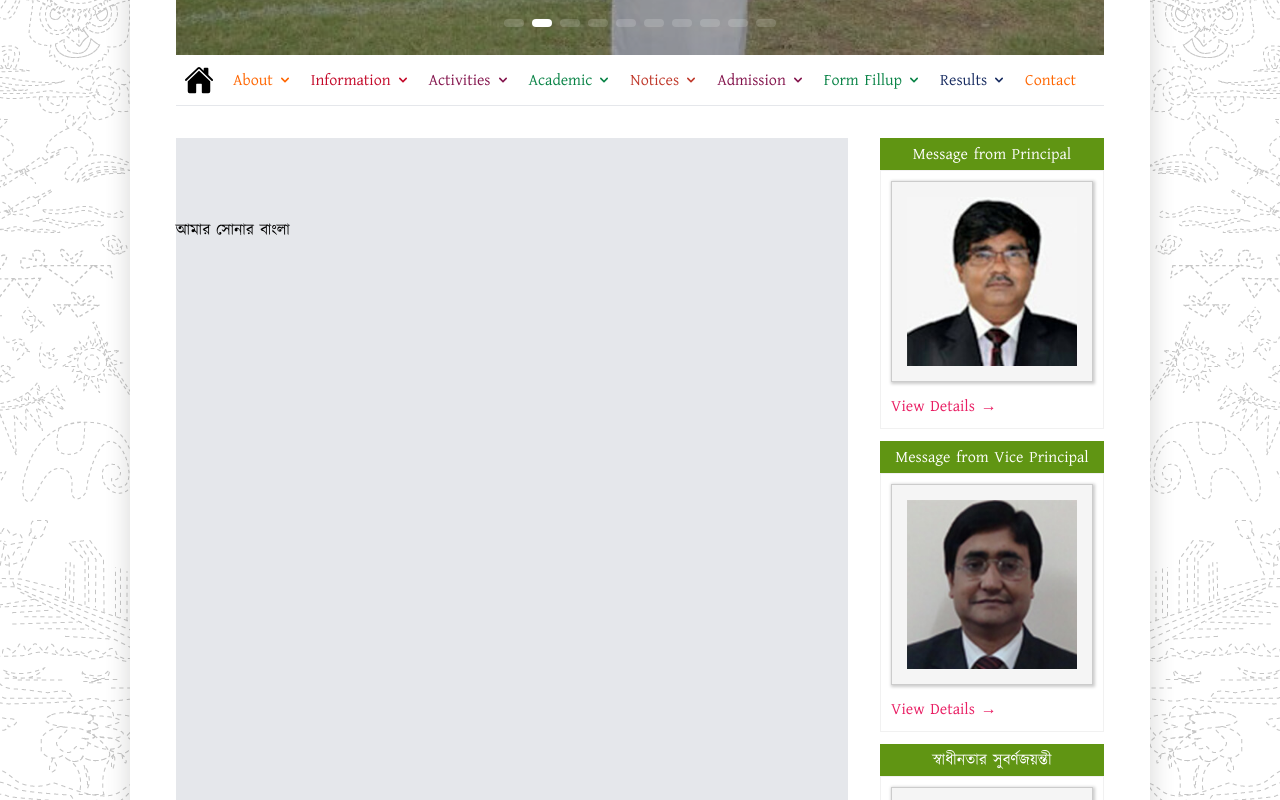
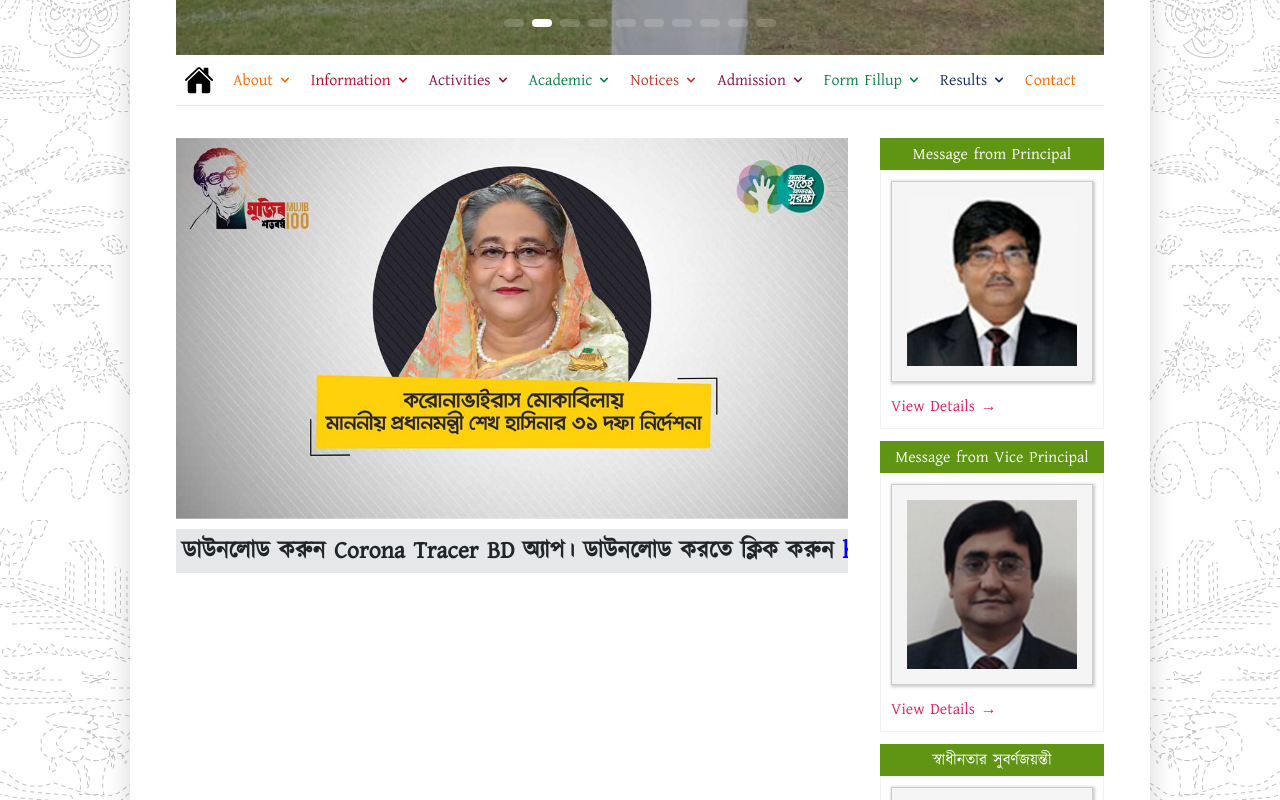
Before and after one commit to Iamparves/new-govt-degree-college, a Next.js app: page / in a window 1280 px wide. Shown: the part 460-1260 px from the top of the page. Built offline with nearby package versions, Linux system fonts and the light colour scheme.

Commit message:
home banner done

```diff
--- a/package.json
+++ b/package.json
@@ -14,6 +14,7 @@
     "postcss": "8.4.29",
     "react": "18.2.0",
     "react-dom": "18.2.0",
+    "react-fast-marquee": "^1.6.0",
     "react-icons": "^4.10.1",
     "rsuite": "^5.38.0",
     "swiper": "^10.2.0",
--- /dev/null
+++ b/src/app/loading.jsx
@@ -0,0 +1,13 @@
+"use client";
+
+import { Loader } from "rsuite";
+
+const Loading = () => {
+  return (
+    <div>
+      <Loader center content="loading" />
+    </div>
+  );
+};
+
+export default Loading;
--- /dev/null
+++ b/src/app/not-found.jsx
@@ -0,0 +1,11 @@
+const NotFound = () => {
+  return (
+    <div>
+      <h1 className="p-10 text-center text-3xl font-bold text-red-500">
+        404 Page Not Found
+      </h1>
+    </div>
+  );
+};
+
+export default NotFound;
--- a/src/app/page.jsx
+++ b/src/app/page.jsx
@@ -1,10 +1,10 @@
+import HomeBanner from "@/components/HomeBanner";
+
 const Page = () => {
   return (
-    <div className="">
-      <div className="h-screen bg-gray-200 py-20">
-        <h1>আমার সোনার বাংলা</h1>
-      </div>
-    </div>
+    <>
+      <HomeBanner />
+    </>
   );
 };
 
--- a/src/components/Header.jsx
+++ b/src/components/Header.jsx
@@ -49,7 +49,7 @@
                   src={slide}
                   fill
                   className="object-cover"
-                  sizes="(max-width: 1200px) 960px"
+                  sizes="(min-width: 1000px) 868px, (min-width: 780px) calc(70vw + 202px), (min-width: 580px) 508px, 92.31vw"
                   alt=""
                 />
                 <div className="absolute left-0 top-0 h-full w-full bg-black/30"></div>
@@ -66,6 +66,7 @@
               alt="Mountains"
               src="/header-slider/logo.png"
               fill
+              sizes="(min-width: 1000px) 724px, calc(59.5vw + 158px)"
               className="object-contain"
             />
           </div>
--- /dev/null
+++ b/src/components/HomeBanner.jsx
@@ -0,0 +1,63 @@
+import Image from "next/image";
+import Link from "next/link";
+import Marquee from "react-fast-marquee";
+
+const HomeBanner = () => {
+  return (
+    <section className="">
+      <Link href="https://www.youtube.com/watch?v=v1R-CB3e-pw" target="_blank">
+        <Image
+          src="/national-portal-card-pm.jpeg"
+          width={690}
+          height={390}
+          alt=""
+          sizes="(min-width: 1000px) 627px, (min-width: 780px) calc(52.5vw + 128px), (min-width: 580px) 508px, 92.31vw"
+        />
+      </Link>
+      <Marquee pauseOnHover={true} className="my-2.5 bg-[#E6E7E8] py-1.5">
+        <p className="text-xl font-bold text-[#212529] md:text-2xl">
+          করোনাভাইরাসের বিস্তার রোধে এখনই ডাউনলোড করুন Corona Tracer BD অ্যাপ।
+          ডাউনলোড করতে ক্লিক করুন{" "}
+          <Link
+            href="https://bit.ly/coronatracerbd"
+            target="_blank"
+            className="text-[#0000ff]"
+          >
+            https://bit.ly/coronatracerbd
+          </Link>
+          । নিজে সুরক্ষিত থাকুন অন্যকেও নিরাপদ রাখুন। দেশের প্রথম ক্রাউডফান্ডিং
+          প্ল্যাটফর্ম 'একদেশ'- এর মাধ্যমে আর্থিক অনুদান পৌঁছে দিন নির্বাচিত
+          সরকারি-বেসরকারি প্রতিষ্ঠানসমূহে। ভিজিট করুন{" "}
+          <Link
+            href="https://ekdesh.ekpay.gov.bd"
+            target="_blank"
+            className="text-[#0000ff]"
+          >
+            ekdesh.ekpay.gov.bd
+          </Link>{" "}
+          অথবা{" "}
+          <Link
+            href="https://play.google.com/store/apps/details?id=com.synesis.donationapp"
+            target="_blank"
+            className="text-[#0000ff]"
+          >
+            “Ek Desh”
+          </Link>{" "}
+          অ্যাপ ডাউনলোড করুন। করোনার লক্ষণ দেখা দিলে গোপন না করে ডাক্তারের
+          পরামর্শের জন্য ফ্রি কল করুন ৩৩৩ ও ১৬২৬৩ নম্বরে। করোনাভাইরাস প্রতিরোধে
+          নিয়ম মেনে মাস্ক ব্যবহার করুন। আতঙ্কিত না হয়ে বরং সচেতন থাকুন। ভিজিট
+          করুন{" "}
+          <Link
+            href="https://corona.gov.bd"
+            target="_blank"
+            className="mr-32 text-[#0000ff]"
+          >
+            corona.gov.bd
+          </Link>
+        </p>
+      </Marquee>
+    </section>
+  );
+};
+
+export default HomeBanner;
--- a/src/components/Sidebar.jsx
+++ b/src/components/Sidebar.jsx
@@ -36,6 +36,7 @@
         <Link
           className="!mt-4 block text-center text-lg font-bold text-[#E91E63]"
           href="http://shed.portal.gov.bd/sites/default/files/files/shed.portal.gov.bd/npfblock//%E0%A6%AC%E0%A6%B0%E0%A7%8D%E0%A6%B7%E0%A7%87%20%E0%A6%95%E0%A6%B0%E0%A7%8D%E0%A6%AE%E0%A6%AA%E0%A6%B0%E0%A6%BF%E0%A6%95%E0%A6%B2%E0%A7%8D%E0%A6%AA%E0%A6%A8%E0%A6%BE1.pdf"
+          target="_blank"
         >
           মুজিব বর্ষে কর্মপরিকল্পনা
         </Link>
--- a/src/components/SidebarImage.jsx
+++ b/src/components/SidebarImage.jsx
@@ -1,3 +1,5 @@
+"use client";
+
 import Image from "next/image";
 
 const SidebarImage = ({ imgSource, maxWidth }) => {
--- a/src/components/SidebarLinks.jsx
+++ b/src/components/SidebarLinks.jsx
@@ -9,6 +9,7 @@
           key={index}
           href={link.link}
           className="group flex items-center gap-2 leading-tight transition-all duration-300 hover:text-red-500"
+          target="_blank"
         >
           <BiSolidRightArrow className="shrink-0 text-[9px] text-[#29c944] transition-all duration-300 group-hover:text-red-500" />
           {link.name}
```
Also changed, not shown: public/national-portal-card-pm.jpeg (renamed from Source Images/National-Portal-Card-PM.jpeg), 1 other file (tests, documents, lock files or other folders).
